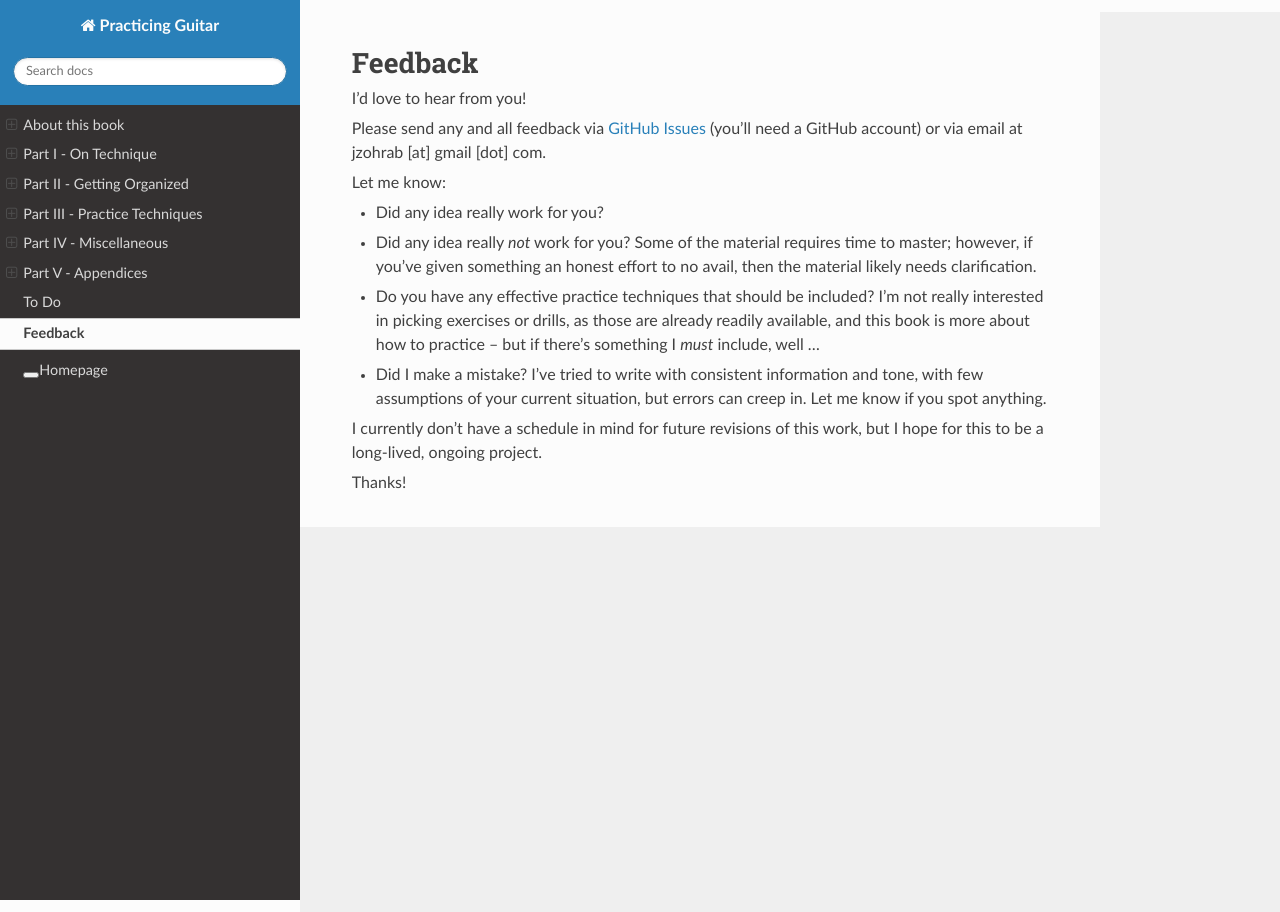
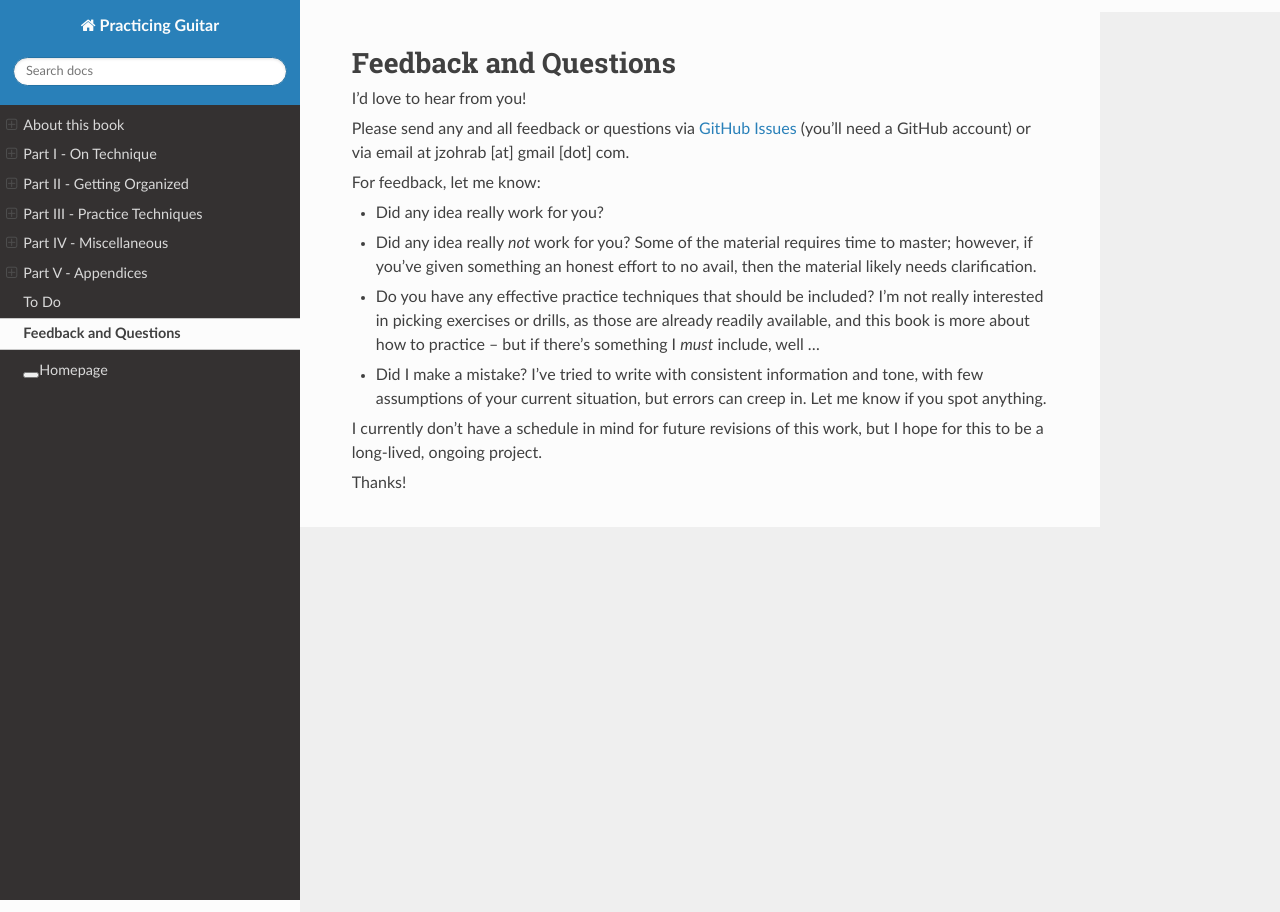
Before and after one commit to jzohrab/practicing-guitar, a Sphinx documentation site: the page built from docs/feedback.rst, in a window 1280 px wide. Built offline with Sphinx 7.4.7 and the Read the Docs theme 2.0.0, drawn with Linux system fonts in a browser that asks for light colours; a script that is not in the unit is left out.

Commit message:
Feedback + q's

```diff
--- a/docs/feedback.rst
+++ b/docs/feedback.rst
@@ -1,13 +1,13 @@
 .. _feedback:
 
-Feedback
---------
+Feedback and Questions
+----------------------
 
 I'd love to hear from you!
 
-Please send any and all feedback via `GitHub Issues <https://github.com/jzohrab/practicing-guitar/issues/new/choose>`_ (you'll need a GitHub account) or via email at jzohrab [at] gmail [dot] com.
+Please send any and all feedback or questions via `GitHub Issues <https://github.com/jzohrab/practicing-guitar/issues/new/choose>`_ (you'll need a GitHub account) or via email at jzohrab [at] gmail [dot] com.
 
-Let me know:
+For feedback, let me know:
 
 * Did any idea really work for you?
 * Did any idea really *not* work for you?  Some of the material requires time to master; however, if you’ve given something an honest effort to no avail, then the material likely needs clarification.
```
